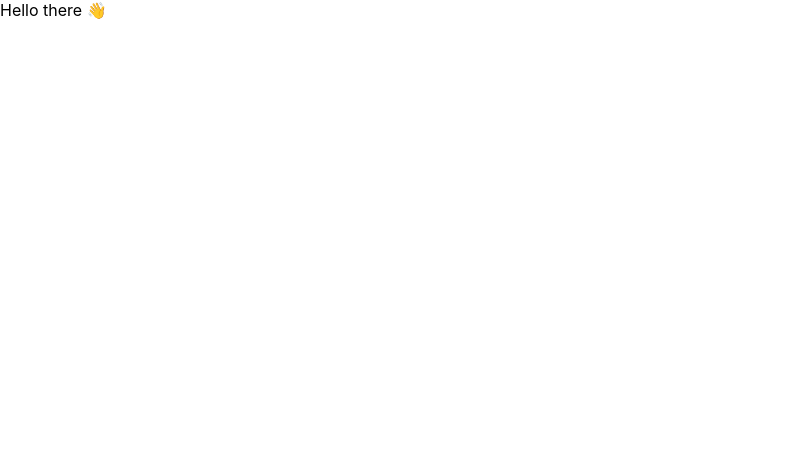
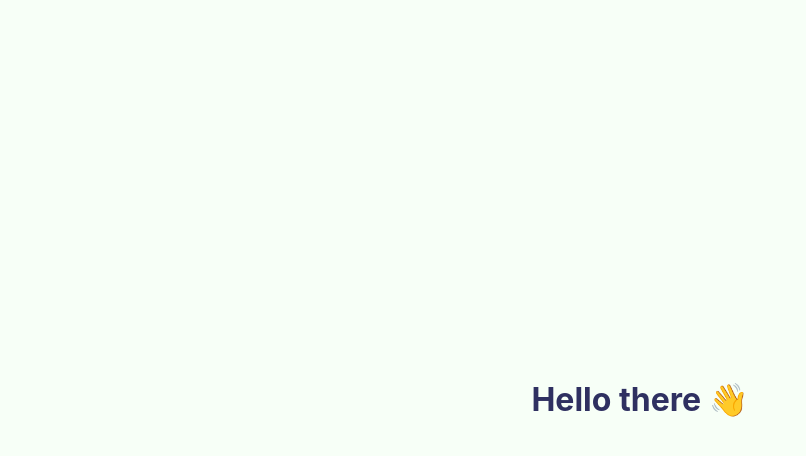
Before and after one commit to WPaczula/movie-app, a React (Create React App) app: page / in a window 1280 px wide. Shown: the top 456 px of the page, without its empty margins (0-806 px from the left). Built offline with nearby package versions, Linux system fonts and the light colour scheme.

Commit message:
setup: Add styled components

```diff
--- a/package.json
+++ b/package.json
@@ -13,6 +13,8 @@
     "react": "^17.0.1",
     "react-dom": "^17.0.1",
     "react-scripts": "4.0.3",
+    "styled-components": "^5.2.1",
+    "styled-reset": "^4.3.4",
     "typescript": "^4.1.2",
     "web-vitals": "^1.0.1"
   },
@@ -42,6 +44,7 @@
   },
   "devDependencies": {
     "@testing-library/dom": "^7.21.4",
+    "@types/styled-components": "^5.1.9",
     "@typescript-eslint/eslint-plugin": "^4.18.0",
     "@typescript-eslint/parser": "^4.18.0",
     "eslint": "^7.22.0",
@@ -49,6 +52,7 @@
     "eslint-plugin-import": "^2.22.1",
     "eslint-plugin-node": "^11.1.0",
     "eslint-plugin-promise": "^4.2.1",
-    "eslint-plugin-react": "^7.22.0"
+    "eslint-plugin-react": "^7.22.0",
+    "react-is": "16.8.0"
   }
 }
--- a/src/App.tsx
+++ b/src/App.tsx
@@ -1,8 +1,18 @@
+import GlobalStyle from 'globalStyle'
+import { ThemeProvider } from 'styled-components'
+import { Reset } from 'styled-reset'
 import Test from 'components/test/Test'
+import theme from 'theme'
 
 function App () {
   return (
-    <Test />
+    <ThemeProvider theme={theme}>
+      <>
+        <Reset />
+        <GlobalStyle />
+        <Test />
+      </>
+    </ThemeProvider>
   )
 }
 
--- a/src/components/test/Test.tsx
+++ b/src/components/test/Test.tsx
@@ -1,5 +1,18 @@
-const Test = () => {
-  return <div>Hello there 👋</div>
-}
+import styled from 'styled-components'
+
+const Container = styled.div`
+  height: 100vh;
+  width: 100vw;
+  display: flex;
+  justify-content: center;
+  align-items: center;
+  color: ${props => props.theme.colors.primary};
+  font-size: ${props => props.theme.type.fontSizeLarge};
+  font-weight: bold;
+`
+
+const Test = () => <Container>
+  Hello there 👋
+</Container>
 
 export default Test
--- /dev/null
+++ b/src/globalStyle.ts
@@ -0,0 +1,16 @@
+import { createGlobalStyle } from 'styled-components'
+
+const GlobalStyle = createGlobalStyle`
+  html {
+    box-sizing: border-box;
+    font-family:-apple-system, BlinkMacSystemFont, 'Segoe UI', 'Roboto', 'Oxygen',
+      'Ubuntu', 'Cantarell', 'Fira Sans', 'Droid Sans', 'Helvetica Neue',
+      sans-serif;
+    -webkit-font-smoothing: antialiased;
+    -moz-osx-font-smoothing: grayscale;
+    background-color: ${props => props.theme.colors.background};
+    color: ${props => props.theme.colors.text};
+  }
+`
+
+export default GlobalStyle
--- /dev/null
+++ b/src/theme.ts
@@ -0,0 +1,18 @@
+import { DefaultTheme } from 'styled-components'
+
+const theme: DefaultTheme = {
+  borderRadius: '4px',
+  colors: {
+    primary: '#2F3061',
+    secondary: '#FFE66D',
+    background: '#F7FFF7',
+    text: '343434'
+  },
+  type: {
+    fontSizeLarge: '32px',
+    fontSizeMedium: '16px',
+    fontSizeSmall: '12px'
+  }
+}
+
+export default theme
```
Also changed, not shown: src/styled.d.ts (added, +19 -0 lines), 1 other file (tests, documents, lock files or other folders).
